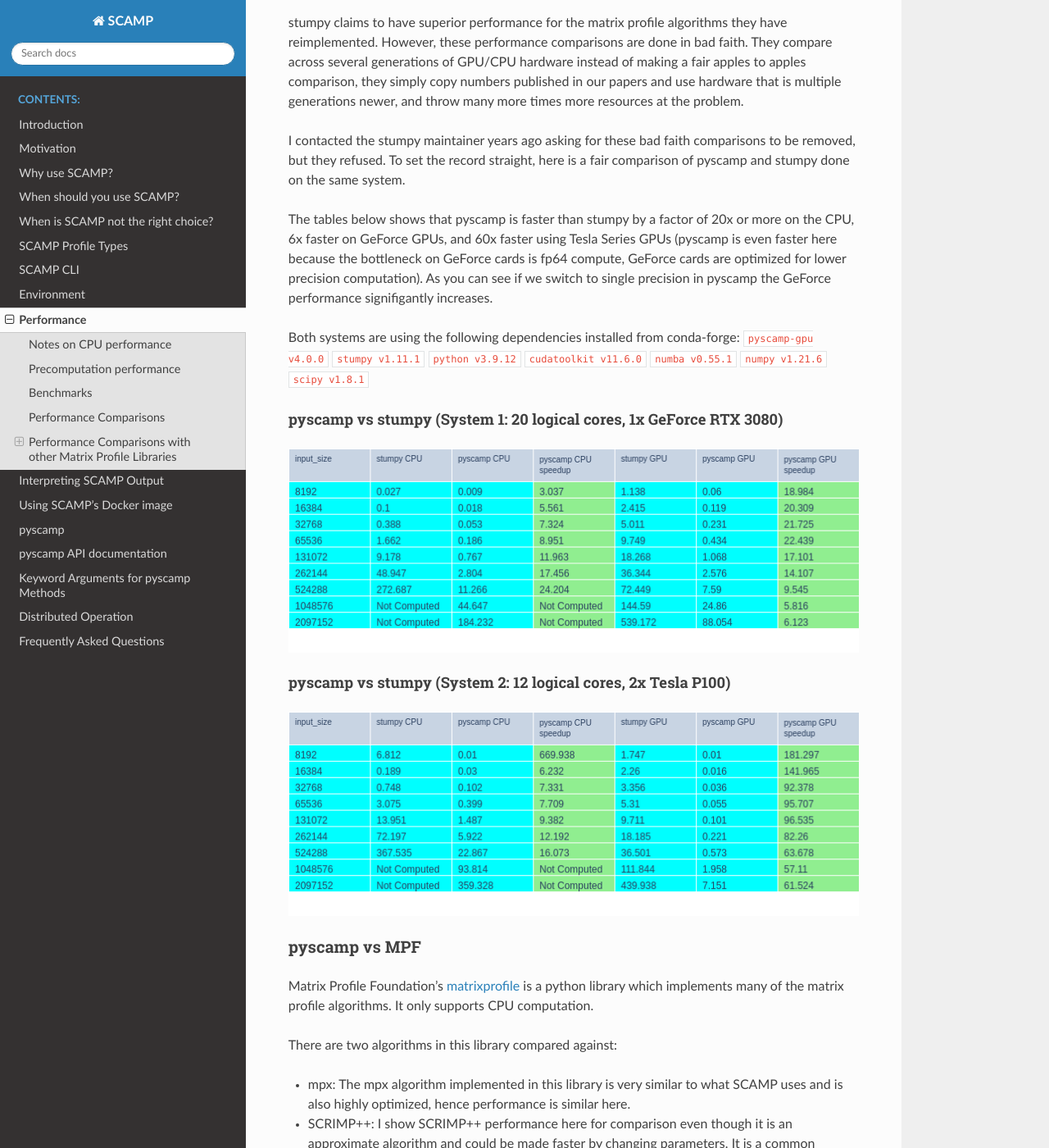
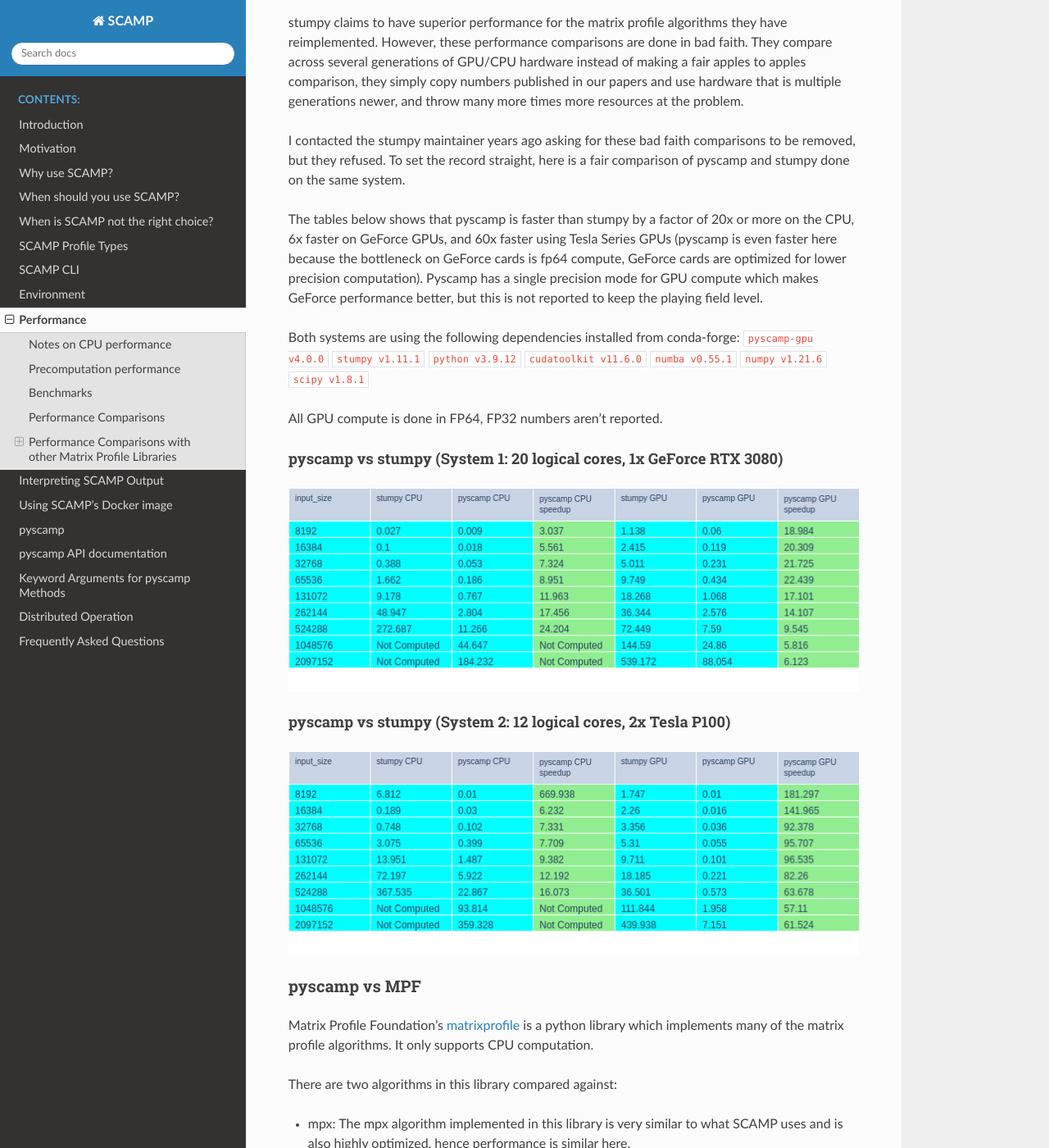
Before and after one commit to zpzim/SCAMP, a Sphinx documentation site: the page built from docs/source/performance.rst, in a window 1280 px wide and 1400 px high, scrolled down 2490 px. Shown: the whole window at 82% size. Built offline with Sphinx 7.4.7 and the Read the Docs theme 2.0.0, drawn with Linux system fonts in a browser that asks for light colours; some of the changed lines change nothing that is shown; some of the changed text lies outside the part shown.

Commit message:
Update performance.rst

```diff
--- a/docs/source/performance.rst
+++ b/docs/source/performance.rst
@@ -69,9 +69,11 @@
 
 I contacted the stumpy maintainer years ago asking for these bad faith comparisons to be removed, but they refused. To set the record straight, here is a fair comparison of pyscamp and stumpy done on the same system.
 
-The tables below shows that pyscamp is faster than stumpy by a factor of 20x or more on the CPU, 6x faster on GeForce GPUs, and 60x faster using Tesla Series GPUs (pyscamp is even faster here because the bottleneck on GeForce cards is fp64 compute, GeForce cards are optimized for lower precision computation). As you can see if we switch to single precision in pyscamp the GeForce performance signifigantly increases.
+The tables below shows that pyscamp is faster than stumpy by a factor of 20x or more on the CPU, 6x faster on GeForce GPUs, and 60x faster using Tesla Series GPUs (pyscamp is even faster here because the bottleneck on GeForce cards is fp64 compute, GeForce cards are optimized for lower precision computation). Pyscamp has a single precision mode for GPU compute which makes GeForce performance better, but this is not reported to keep the playing field level.
 
 Both systems are using the following dependencies installed from conda-forge: ``pyscamp-gpu v4.0.0`` ``stumpy v1.11.1`` ``python v3.9.12`` ``cudatoolkit v11.6.0`` ``numba v0.55.1`` ``numpy v1.21.6`` ``scipy v1.8.1``
+
+All GPU compute is done in FP64, FP32 numbers aren't reported.
 
 pyscamp vs stumpy (System 1: 20 logical cores, 1x GeForce RTX 3080)
 """""""""""""""""""""""""""""""""""""""""""""""""""""""""""""""""""
@@ -96,7 +98,12 @@
 * mpx: The mpx algorithm implemented in this library is very similar to what SCAMP uses and is also highly optimized, hence performance is similar here.
 * SCRIMP++: I show SCRIMP++ performance here for comparison even though it is an approximate algorithm and could be made faster by changing parameters. It is a common misconception that SCRIMP++ is always faster than exact algorithms like mpx and pyscamp. There are overheads assoicated with SCRIMP++ that have high constant factor overhead (e.g. repeated FFT computation) which high-performing exact algorithms like pyscamp don't have. This can make pyscamp competetive with SCRMP++ in all but the most highly approximated scenarios.
 
-.. csv-table:: pyscamp vs mpf (System 1)
-   :file: images/pyscamp-vs-mpf-cpu.csv
-   :widths: auto
-   :header-rows: 1
+Comparisons were done with 20 threads, SCRIMP++ was configured with 10% sampling and 25% step.
+
+Packages installed: ``pyscamp-gpu v4.0.0`` ``matrixprofile v1.1.10`` ``python v3.8.13`` ``numpy v1.22.4`` ``scipy v1.8.1``
+
+pyscamp vs mpf (System 1: 20 logical cores, 1x GeForce RTX 3080)
+""""""""""""""""""""""""""""""""""""""""""""""""""""""""""""""""
+
+.. image:: images/pyscamp-vs-mpf-cpu.png
+  :alt: pyscamp vs mpf System 1 comparison
```
Also changed, not shown: docs/source/images/pyscamp-vs-mpf-cpu.png (added).
